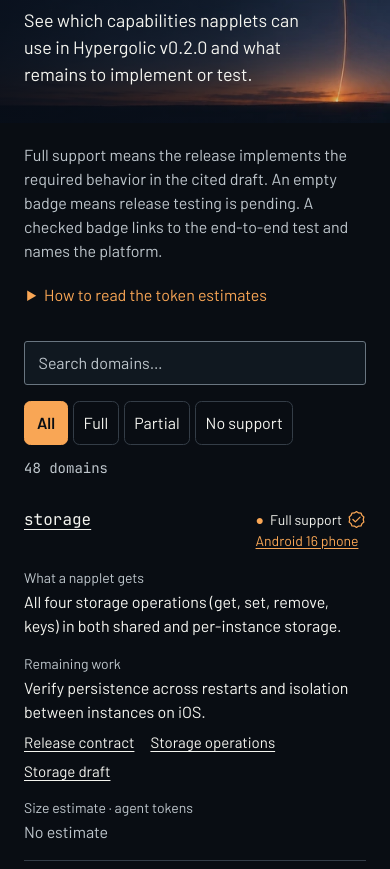
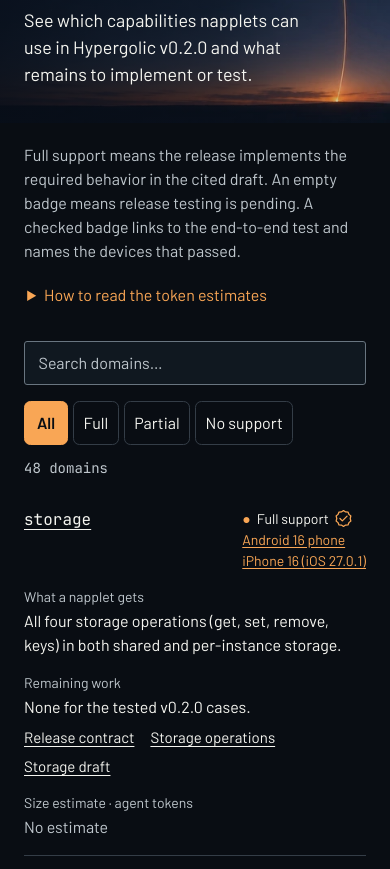
Before and after one commit to nostrocket/hypergolic-website, an Astro site: page /capabilities in a window 390 px wide. Shown: the part 210-1079 px from the top of the page. Built offline with nearby package versions, Linux system fonts and the light colour scheme; Astro itself is replaced by a stand-in of ours.

Commit message:
Record physical iPhone verification for all six Full capabilities

```diff
--- a/src/data/capabilities.ts
+++ b/src/data/capabilities.ts
@@ -1,4 +1,6 @@
 export const releaseSource = 'https://github.com/nostrocket/hypergolic/blob/v0.2.0';
+
+const testedPhones = ['Android 16 phone', 'iPhone 16 (iOS 27.0.1)'] as const;
 
 const draftSource = 'https://github.com/napplet/naps/blob';
 
@@ -29,7 +31,7 @@ type Capability = {
   status: keyof typeof support;
   detail: string;
   remaining: string;
-  verification?: { platform: string; evidence: string };
+  verification?: { platforms: readonly string[]; evidence: string };
   estimates: Estimate[];
   references: { label: string; url: string }[];
 };
@@ -38,8 +40,8 @@ export const capabilities: Capability[] = [
   {
     domain: 'storage', status: 'full',
     detail: 'All four storage operations (get, set, remove, keys) in both shared and per-instance storage.',
-    remaining: 'Verify persistence across restarts and isolation between instances on iOS.',
-    verification: { platform: 'Android 16 phone', evidence: '/capabilities/v0.2.0/tests/#storage' },
+    remaining: 'None for the tested v0.2.0 cases.',
+    verification: { platforms: testedPhones, evidence: '/capabilities/v0.2.0/tests/#storage' },
     estimates: [],
     references: [
       { label: 'Release contract', url: `${releaseSource}/docs/capability-contract.md` },
@@ -50,8 +52,8 @@ export const capabilities: Capability[] = [
   {
     domain: 'common', status: 'full',
     detail: 'All eight operations, including NIP-19 conversion, profile and follow reads, follow changes, reactions and reports. Social writes require approval. Each signed event must fit within 8 KiB.',
-    remaining: 'Verify all eight operations on iOS with a real signer and public relays.',
-    verification: { platform: 'Android 16 phone', evidence: '/capabilities/v0.2.0/tests/#common' },
+    remaining: 'None for the tested v0.2.0 cases.',
+    verification: { platforms: testedPhones, evidence: '/capabilities/v0.2.0/tests/#common' },
     estimates: [{ size: 'S' }],
     references: [
       { label: 'Release social operations', url: `${releaseSource}/docs/common-social.md` },
@@ -128,8 +130,8 @@ export const capabilities: Capability[] = [
   {
     domain: 'link', status: 'full',
     detail: 'Opens an approved HTTPS link with the device’s handler and reports the outcome. The release allows HTTPS only.',
-    remaining: 'Verify refusal, HTTPS handoff and the result returned to the calling napplet on iOS.',
-    verification: { platform: 'Android 16 phone', evidence: '/capabilities/v0.2.0/tests/#link' },
+    remaining: 'None for the tested v0.2.0 cases.',
+    verification: { platforms: testedPhones, evidence: '/capabilities/v0.2.0/tests/#link' },
     estimates: [{ size: 'XS' }],
     references: [
       { label: 'Release link policy', url: `${releaseSource}/docs/external-links.md` },
@@ -151,8 +153,8 @@ export const capabilities: Capability[] = [
   {
     domain: 'notify', status: 'full',
     detail: 'In-app notifications with channel permissions, badges, action buttons, body clicks and dismissals.',
-    remaining: 'Verify channel and general permissions, badge updates, callbacks and cleanup on iOS.',
-    verification: { platform: 'Android 16 phone', evidence: '/capabilities/v0.2.0/tests/#notify' },
+    remaining: 'None for the tested v0.2.0 cases.',
+    verification: { platforms: testedPhones, evidence: '/capabilities/v0.2.0/tests/#notify' },
     estimates: [{ size: 'S' }],
     references: [
       { label: 'Release behavior', url: `${releaseSource}/docs/notifications-configuration.md` },
@@ -207,8 +209,8 @@ export const capabilities: Capability[] = [
   {
     domain: 'theme', status: 'full',
     detail: 'Supplies background, text and primary colours and broadcasts changes when the system switches appearance.',
-    remaining: 'Verify initial colours and light/dark callbacks for an optional theme grant on iOS.',
-    verification: { platform: 'Android 16 phone', evidence: '/capabilities/v0.2.0/tests/#theme' },
+    remaining: 'None for the tested v0.2.0 cases.',
+    verification: { platforms: testedPhones, evidence: '/capabilities/v0.2.0/tests/#theme' },
     estimates: [{ size: 'XS' }],
     references: [
       { label: 'Theme service', url: `${releaseSource}/runtime/src/shell-theme.ts#L6-L20` },
@@ -218,8 +220,8 @@ export const capabilities: Capability[] = [
   {
     domain: 'upload', status: 'full',
     detail: 'Uploads approved raw bytes to Blossom, reports progress and returns a URL, SHA-256 hash, size and media type.',
-    remaining: 'Verify approval, progress, status by upload ID and independent Blossom readback on iOS.',
-    verification: { platform: 'Android 16 phone', evidence: '/capabilities/v0.2.0/tests/#upload' },
+    remaining: 'None for the tested v0.2.0 cases.',
+    verification: { platforms: testedPhones, evidence: '/capabilities/v0.2.0/tests/#upload' },
     estimates: [{ size: 'M' }],
     references: [
       { label: 'Release upload workflow', url: `${releaseSource}/docs/upload-access.md` },
--- a/src/pages/capabilities.astro
+++ b/src/pages/capabilities.astro
@@ -22,14 +22,14 @@ const filterOptions = [
   </div>
 
   <section id="capabilities" aria-label="Capability support by domain">
-    <p class="cap-legend">Full support means the release implements the required behavior in the cited draft. An empty badge means release testing is pending. A checked badge links to the end-to-end test and names the platform.</p>
+    <p class="cap-legend">Full support means the release implements the required behavior in the cited draft. An empty badge means release testing is pending. A checked badge links to the end-to-end test and names the devices that passed.</p>
     <details class="cap-method">
       <summary>How to read the token estimates</summary>
       <p>Each T-shirt size estimates total coding-agent input and output tokens for one domain. It covers source review, implementation, tests, Android and iOS acceptance, and one fix cycle. These planning estimates credit reusable Hypergolic code and assume one viable backend. Adding them together would double-count shared work.</p>
       <dl class="cap-bands">
         {Object.entries(tokenBands).map(([size, tokens]) => <div><dt>{size}</dt><dd>{tokens}</dd></div>)}
       </dl>
-      <p>These estimates date from 19 November 2026. They cover the original scope, including testing. Remaining work includes follow-up checks on other platforms.</p>
+      <p>These estimates date from 19 November 2026. They cover the original scope, including testing.</p>
     </details>
     <div class="control-row cap-controls">
       <label class="cap-search" id="capability-search" hidden>
@@ -66,9 +66,9 @@ const filterOptions = [
               <th role="rowheader" scope="row" class="cap-names"><a href={`/explorer/?feature=${domain}`} aria-label={`Explore ${domain} declarations`}>{domain}</a></th>
               <td class="cap-status" role="cell">
                 {verification ? (
-                  <a class="cap-verified" href={verification.evidence} aria-label={`${support[status].label}. ${domain} verified on ${verification.platform}. Read the test.`}>
+                  <a class="cap-verified" href={verification.evidence} aria-label={`${support[status].label}. ${domain} verified on ${verification.platforms.join(' and ')}. Read the test.`}>
                     <span class="cap-status-line"><span><span class="cap-symbol" aria-hidden="true">{support[status].symbol}</span> {support[status].label}</span><VerificationSeal checked /></span>
-                    <span class="cap-platform">{verification.platform}</span>
+                    {verification.platforms.map(platform => <span class="cap-platform">{platform}</span>)}
                   </a>
                 ) : status === 'full' ? (
                   <details class="cap-verification">
```
Also changed, not shown: src/pages/capabilities/v0.2.0/tests.md (+29 -14 lines).
